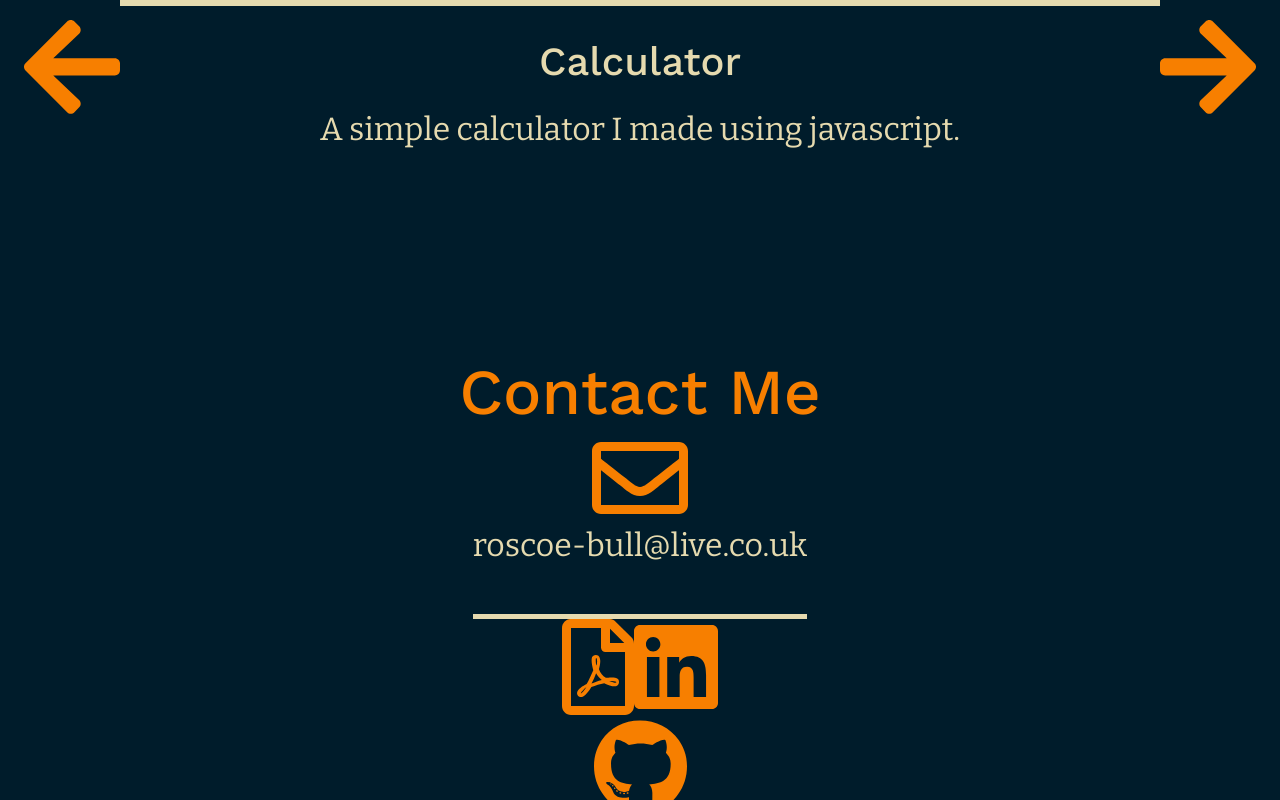
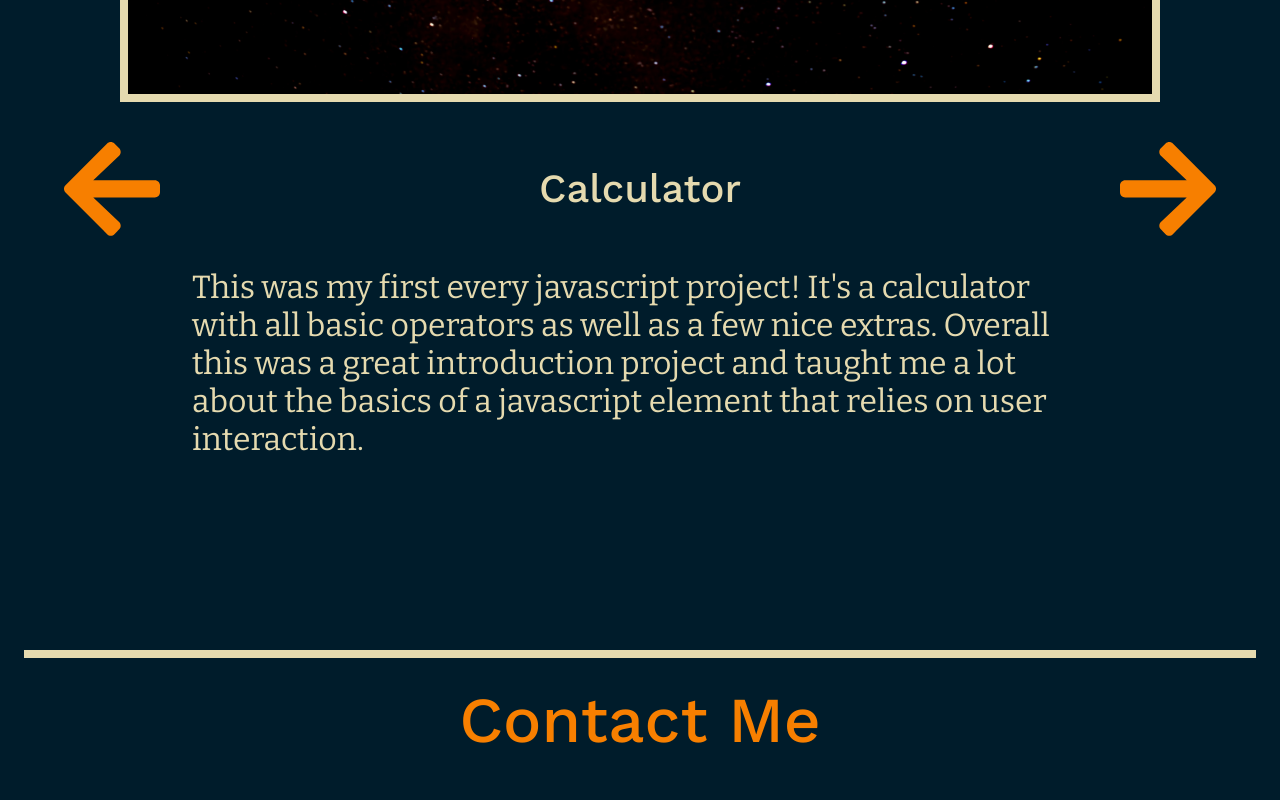
Before and after one commit to Roscoe00/portfolio_react, a React (Create React App) app: page / in a window 1280 px wide. Shown: the part 3580-4380 px from the top of the page. Built offline with nearby package versions, Linux system fonts and the light colour scheme.

Commit message:
added contact page and edited projects_card to include arrows to help with positioning

```diff
--- a/src/assets/data/projects.js
+++ b/src/assets/data/projects.js
@@ -2,35 +2,35 @@ export const projects = [
    {
       id: 1,
       title: "Calculator",
-      description: "A simple calculator I made using javascript.",
+      description: "This was my first every javascript project! It's a calculator with all basic operators as well as a few nice extras. Overall this was a great introduction project and taught me a lot about the basics of a javascript element that relies on user interaction.",
       imageInfo: "A calculator within a new web page",
       url: "https://roscoe00.github.io/calculator/calculator.html",
    },
    {
       id: 2,
       title: "Snakes & Ladders",
-      description: "A game of snakes and ladders created in javascript",
+      description: "When tasked with making a game I knew I had to make this classic that I played a ton growing up.Although the game is basic, it helped me to improve my function making skills significantly and really helped me to think outside the box for making things work in javascript.",
       imageInfo: "A snakes and ladders game within a new web page",
       url: "https://roscoe00.github.io/tetris/snakes&ladders",
    },
    {
       id: 3,
       title: "Morse Code Translator",
-      description: "A website which can translate english into morse code and vice versa",
+      description: "A very quick project which applied some newly learned concepts. Here was my first use of objects in java script as well as handling user input text. Really happy with how this turned out given the short time period. It even translates both ways!",
       imageInfo: "A morse code translator within a new web page",
       url: "https://roscoe00.github.io/morseCode/",
    },
    {
       id: 4,
       title: "Ticket Tracker",
-      description: "A website to track peoples completed ticket count",
+      description: "A simple ticket tracker but also my first ever project in React. I got used to making components as well as mapping components with slight changes using props.Overall it was a great way of learning the basics for future react projects.",
       imageInfo: "A ticket tracker within a new web page",
       url: "https://roscoe00.github.io/ticketTracker/",
    },
    {
       id: 5,
       title: "IPA Search",
-      description: "A website that uses user input to search through an API for brewdog beers",
+      description: "In this project I interacted with an API for the first time. I have user interaction to alter the items recieved from the API as well as displaying the results using a mapping for the cards. I learnt a lot about the application of APIs and am happy with the end functionality.",
       imageInfo: "A brewdog search website within a new web page",
       url: "https://roscoe00.github.io/punk_api/",
    },
--- a/src/components/Contact/Contact.jsx
+++ b/src/components/Contact/Contact.jsx
@@ -5,13 +5,15 @@ export const Contact = () => {
    return (
       <div className="contact">
          <h2 className="contact__heading">Contact Me</h2>
-         <div className="contact__grid">
+         <div className="contact__flex">
             <svg className="contact__mailIcon contact__logo" viewBox="0 0 512 512"><path fill="currentColor" d="M464 64H48C21.49 64 0 85.49 0 112v288c0 26.51 21.49 48 48 48h416c26.51 0 48-21.49 48-48V112c0-26.51-21.49-48-48-48zm0 48v40.805c-22.422 18.259-58.168 46.651-134.587 106.49-16.841 13.247-50.201 45.072-73.413 44.701-23.208.375-56.579-31.459-73.413-44.701C106.18 199.465 70.425 171.067 48 152.805V112h416zM48 400V214.398c22.914 18.251 55.409 43.862 104.938 82.646 21.857 17.205 60.134 55.186 103.062 54.955 42.717.231 80.509-37.199 103.053-54.947 49.528-38.783 82.032-64.401 104.947-82.653V400H48z"></path></svg>
             <p className="contact__email">roscoe-bull@live.co.uk</p>
-            <div>
+
+            <div className='contact__subflex'>
                <svg className="contact__cv contact__logo" viewBox="0 0 384 512"><path fill="currentColor" d="M369.9 97.9L286 14C277 5 264.8-.1 252.1-.1H48C21.5 0 0 21.5 0 48v416c0 26.5 21.5 48 48 48h288c26.5 0 48-21.5 48-48V131.9c0-12.7-5.1-25-14.1-34zM332.1 128H256V51.9l76.1 76.1zM48 464V48h160v104c0 13.3 10.7 24 24 24h104v288H48zm250.2-143.7c-12.2-12-47-8.7-64.4-6.5-17.2-10.5-28.7-25-36.8-46.3 3.9-16.1 10.1-40.6 5.4-56-4.2-26.2-37.8-23.6-42.6-5.9-4.4 16.1-.4 38.5 7 67.1-10 23.9-24.9 56-35.4 74.4-20 10.3-47 26.2-51 46.2-3.3 15.8 26 55.2 76.1-31.2 22.4-7.4 46.8-16.5 68.4-20.1 18.9 10.2 41 17 55.8 17 25.5 0 28-28.2 17.5-38.7zm-198.1 77.8c5.1-13.7 24.5-29.5 30.4-35-19 30.3-30.4 35.7-30.4 35zm81.6-190.6c7.4 0 6.7 32.1 1.8 40.8-4.4-13.9-4.3-40.8-1.8-40.8zm-24.4 136.6c9.7-16.9 18-37 24.7-54.7 8.3 15.1 18.9 27.2 30.1 35.5-20.8 4.3-38.9 13.1-54.8 19.2zm131.6-5s-5 6-37.3-7.8c35.1-2.6 40.9 5.4 37.3 7.8z"></path></svg>
                <svg className="contact__linkedin contact__logo" viewBox="0 0 448 512"><path fill="currentColor" d="M416 32H31.9C14.3 32 0 46.5 0 64.3v383.4C0 465.5 14.3 480 31.9 480H416c17.6 0 32-14.5 32-32.3V64.3c0-17.8-14.4-32.3-32-32.3zM135.4 416H69V202.2h66.5V416zm-33.2-243c-21.3 0-38.5-17.3-38.5-38.5S80.9 96 102.2 96c21.2 0 38.5 17.3 38.5 38.5 0 21.3-17.2 38.5-38.5 38.5zm282.1 243h-66.4V312c0-24.8-.5-56.7-34.5-56.7-34.6 0-39.9 27-39.9 54.9V416h-66.4V202.2h63.7v29.2h.9c8.9-16.8 30.6-34.5 62.9-34.5 67.2 0 79.7 44.3 79.7 101.9V416z"></path></svg>
             </div>
+
             <svg className="contact__github contact__logo" viewBox="0 0 496 512"><path fill="currentColor" d="M165.9 397.4c0 2-2.3 3.6-5.2 3.6-3.3.3-5.6-1.3-5.6-3.6 0-2 2.3-3.6 5.2-3.6 3-.3 5.6 1.3 5.6 3.6zm-31.1-4.5c-.7 2 1.3 4.3 4.3 4.9 2.6 1 5.6 0 6.2-2s-1.3-4.3-4.3-5.2c-2.6-.7-5.5.3-6.2 2.3zm44.2-1.7c-2.9.7-4.9 2.6-4.6 4.9.3 2 2.9 3.3 5.9 2.6 2.9-.7 4.9-2.6 4.6-4.6-.3-1.9-3-3.2-5.9-2.9zM244.8 8C106.1 8 0 113.3 0 252c0 110.9 69.8 205.8 169.5 239.2 12.8 2.3 17.3-5.6 17.3-12.1 0-6.2-.3-40.4-.3-61.4 0 0-70 15-84.7-29.8 0 0-11.4-29.1-27.8-36.6 0 0-22.9-15.7 1.6-15.4 0 0 24.9 2 38.6 25.8 21.9 38.6 58.6 27.5 72.9 20.9 2.3-16 8.8-27.1 16-33.7-55.9-6.2-112.3-14.3-112.3-110.5 0-27.5 7.6-41.3 23.6-58.9-2.6-6.5-11.1-33.3 2.6-67.9 20.9-6.5 69 27 69 27 20-5.6 41.5-8.5 62.8-8.5s42.8 2.9 62.8 8.5c0 0 48.1-33.6 69-27 13.7 34.7 5.2 61.4 2.6 67.9 16 17.7 25.8 31.5 25.8 58.9 0 96.5-58.9 104.2-114.8 110.5 9.2 7.9 17 22.9 17 46.4 0 33.7-.3 75.4-.3 83.6 0 6.5 4.6 14.4 17.3 12.1C428.2 457.8 496 362.9 496 252 496 113.3 383.5 8 244.8 8zM97.2 352.9c-1.3 1-1 3.3.7 5.2 1.6 1.6 3.9 2.3 5.2 1 1.3-1 1-3.3-.7-5.2-1.6-1.6-3.9-2.3-5.2-1zm-10.8-8.1c-.7 1.3.3 2.9 2.3 3.9 1.6 1 3.6.7 4.3-.7.7-1.3-.3-2.9-2.3-3.9-2-.6-3.6-.3-4.3.7zm32.4 35.6c-1.6 1.3-1 4.3 1.3 6.2 2.3 2.3 5.2 2.6 6.5 1 1.3-1.3.7-4.3-1.3-6.2-2.2-2.3-5.2-2.6-6.5-1zm-11.4-14.7c-1.6 1-1.6 3.6 0 5.9 1.6 2.3 4.3 3.3 5.6 2.3 1.6-1.3 1.6-3.9 0-6.2-1.4-2.3-4-3.3-5.6-2z"></path></svg>
          </div>
       </div>
--- a/src/components/Contact/Contact.scss
+++ b/src/components/Contact/Contact.scss
@@ -1,6 +1,15 @@
 @use "../../assets/sass/variables"as *;
 
-.contact__logo {
+.contact {
+   margin: 12vh 3vh 0;
+   padding-bottom: 12vh;
+
+   &__heading {
+      border-top: 0.5rem solid $secondaryFontColor;
+      padding: 3vh 0 5vh;
+   }
+
+   &__logo {
       height: 3rem;
 
       path {
@@ -14,49 +23,24 @@
       }
    }
 
-.contact__grid {
+   &__flex {
       display: flex;
       flex-direction: column;
-   // grid-template-areas:
-   //    "mailIcon mailIcon"
-   //    "email email"
-   //    "cv linkedin"
-   //    "github github";
-   align-items: center;
-   // gap: 50px;
-   // margin: auto;
-   // margin: 0 10%;
-   // padding-bottom: 60px;
-
-   // * {
-   //    color: $primaryFontColor;
-   //    font-size: 5rem;
-   // }
-
-   .contact__email {
-      font-family: $secondaryFont;
-      color: $secondaryFontColor;
-      font-size: 2rem;
-      grid-area: email;
-      padding: 0px 0 50px;
-      border-bottom: 5px solid $secondaryFontColor;
-      margin: 0 5%;
+      align-items: stretch;
+      text-align: center;
    }
 
-   .contact__mailIcon {
-      grid-area: mailIcon;
+   &__subflex {
+      display: flex;
+      align-items: center;
+      justify-content: space-around;
+      padding: 3rem 0;
    }
 
-   .contact__cv {
-      grid-area: cv;
-   }
-
-   .contact__linkedin {
-      grid-area: linkedin;
-   }
-
-   .contact__github {
-      grid-area: github;
+   &__email {
+      padding: 0 0 3rem;
+      border-bottom: 0.5rem solid $secondaryFontColor;
+      margin: 0 5vw;
    }
 }
 
--- a/src/components/Experience/Experience.scss
+++ b/src/components/Experience/Experience.scss
@@ -2,6 +2,7 @@
 
 .experience {
    margin: 12vh 3vh 0;
+   padding-bottom: 12vh;
 
    &__heading {
       border-top: 0.5rem solid $secondaryFontColor;
--- a/src/components/ProjectsCard/ProjectsCard.jsx
+++ b/src/components/ProjectsCard/ProjectsCard.jsx
@@ -2,12 +2,18 @@ import React from 'react'
 import "./ProjectsCard.scss"
 
 const ProjectsCard = (props) => {
-   const { title, description, image, imageDesc, URL } = props;
+   const { title, description, image, imageDesc, URL, handleDecrement, handleIncrement } = props;
 
    return (
       <div className='projects-card'>
          <a href={URL}><img className='projects-card__image' src={image} alt={imageDesc} /></a>
-         <h3 className='projects-card__title'>{title}</h3>
+         <div className='projects-card__header'>
+            {/* <div className="projects__arrows"> */}
+            <svg onClick={handleDecrement} className="arrow" viewBox="0 0 448 512"><path fill="currentColor" d="M257.5 445.1l-22.2 22.2c-9.4 9.4-24.6 9.4-33.9 0L7 273c-9.4-9.4-9.4-24.6 0-33.9L201.4 44.7c9.4-9.4 24.6-9.4 33.9 0l22.2 22.2c9.5 9.5 9.3 25-.4 34.3L136.6 216H424c13.3 0 24 10.7 24 24v32c0 13.3-10.7 24-24 24H136.6l120.5 114.8c9.8 9.3 10 24.8.4 34.3z"></path></svg>
+            <h3 className='projects-card__title'>{title}</h3>
+            <svg onClick={handleIncrement} className="arrow" viewBox="0 0 448 512"><path fill="currentColor" d="M190.5 66.9l22.2-22.2c9.4-9.4 24.6-9.4 33.9 0L441 239c9.4 9.4 9.4 24.6 0 33.9L246.6 467.3c-9.4 9.4-24.6 9.4-33.9 0l-22.2-22.2c-9.5-9.5-9.3-25 .4-34.3L311.4 296H24c-13.3 0-24-10.7-24-24v-32c0-13.3 10.7-24 24-24h287.4L190.9 101.2c-9.8-9.3-10-24.8-.4-34.3z"></path></svg>
+         </div>
+         {/* </div> */}
          <p className='projects-card__description'>{description}</p>
       </div>
    )
--- a/src/components/ProjectsCard/ProjectsCard.scss
+++ b/src/components/ProjectsCard/ProjectsCard.scss
@@ -5,7 +5,6 @@
    display: flex;
    flex-direction: column;
    align-items: center;
-   min-height: 20rem;
    gap: 1.5rem;
 
    &__title {
@@ -19,4 +18,15 @@
       height: auto;
       border: 0.5rem solid $secondaryFontColor;
    }
+
+   &__description {
+      width: 70vw;
+   }
+
+   &__header {
+      display: flex;
+      align-items: center;
+      justify-content: space-between;
+      min-width: 90vw;
+   }
 }
--- a/src/containers/Projects/Projects.jsx
+++ b/src/containers/Projects/Projects.jsx
@@ -14,13 +14,6 @@ const Projects = () => {
 
    const [counter, setCounter] = useState(0);
    const imageArray = [calculatorImage, snakesImage, morseImage, ticketsImage, IPAImage]
-
-   const projectsLstConstructor = projects.map((project, index) => (
-      <ProjectsCard title={project.title} description={project.description} image={imageArray[index]} imageDesc={project.imageInfo} URL={project.url} key={"project" + project.id} />
-   ))
-
-   // const projectsList = projectsLstConstructor.filter(projectsLstConstructor[counter])
-
    const handleIncrement = () => {
       if (counter === imageArray.length - 1) {
          setCounter(0);
@@ -36,18 +29,16 @@ const Projects = () => {
          setCounter(counter - 1);
       }
    };
-   // console.log(projectsLstConstructor[1])
+   const projectsLstConstructor = projects.map((project, index) => (
+      <ProjectsCard title={project.title} description={project.description} image={imageArray[index]} imageDesc={project.imageInfo} URL={project.url} key={"project" + project.id} handleIncrement={handleIncrement} handleDecrement={handleDecrement} />
+   ))
 
 
    return (
       <div className="projects">
          <h2 className="projects__title">Projects</h2>
          {projectsLstConstructor[counter]}
-         <div className="projects__arrows">
-            <svg onClick={handleDecrement} className="arrow" viewBox="0 0 448 512"><path fill="currentColor" d="M257.5 445.1l-22.2 22.2c-9.4 9.4-24.6 9.4-33.9 0L7 273c-9.4-9.4-9.4-24.6 0-33.9L201.4 44.7c9.4-9.4 24.6-9.4 33.9 0l22.2 22.2c9.5 9.5 9.3 25-.4 34.3L136.6 216H424c13.3 0 24 10.7 24 24v32c0 13.3-10.7 24-24 24H136.6l120.5 114.8c9.8 9.3 10 24.8.4 34.3z"></path></svg>
-            <svg onClick={handleIncrement} className="arrow" viewBox="0 0 448 512"><path fill="currentColor" d="M190.5 66.9l22.2-22.2c9.4-9.4 24.6-9.4 33.9 0L441 239c9.4 9.4 9.4 24.6 0 33.9L246.6 467.3c-9.4 9.4-24.6 9.4-33.9 0l-22.2-22.2c-9.5-9.5-9.3-25 .4-34.3L311.4 296H24c-13.3 0-24-10.7-24-24v-32c0-13.3 10.7-24 24-24h287.4L190.9 101.2c-9.8-9.3-10-24.8-.4-34.3z"></path></svg>
-         </div>
-      </div>
+      </div >
    )
 }
 
--- a/src/containers/Projects/Projects.scss
+++ b/src/containers/Projects/Projects.scss
@@ -11,12 +11,4 @@
       padding: 3vh 0 5vh;
    }
 
-   &__arrows {
-      display: flex;
-      align-items: center;
-      justify-content: space-between;
-      position: relative;
-      bottom: 8.5rem;
-
-   }
 }
```
Lines whose indentation alone changed are shown as unchanged.
